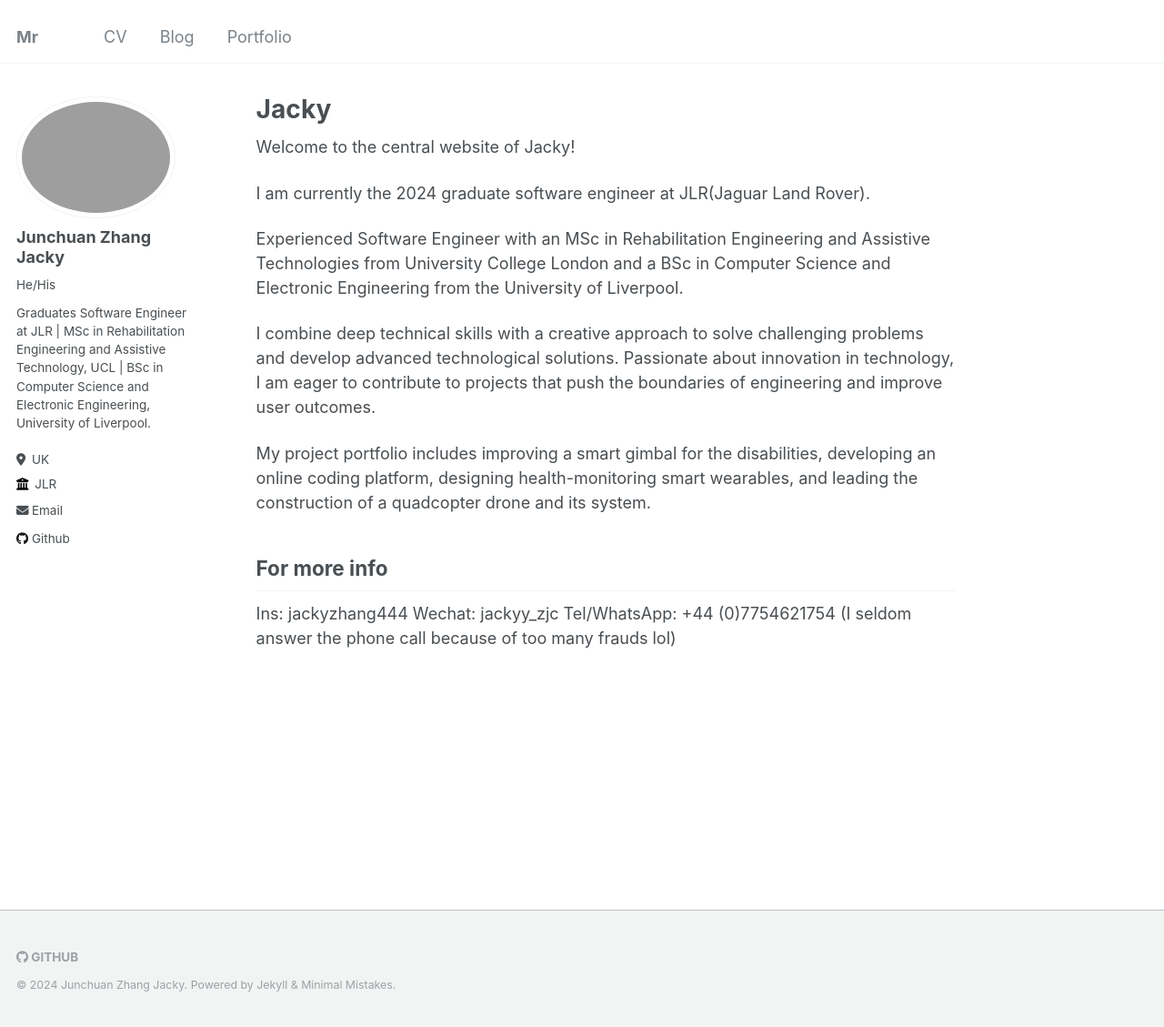
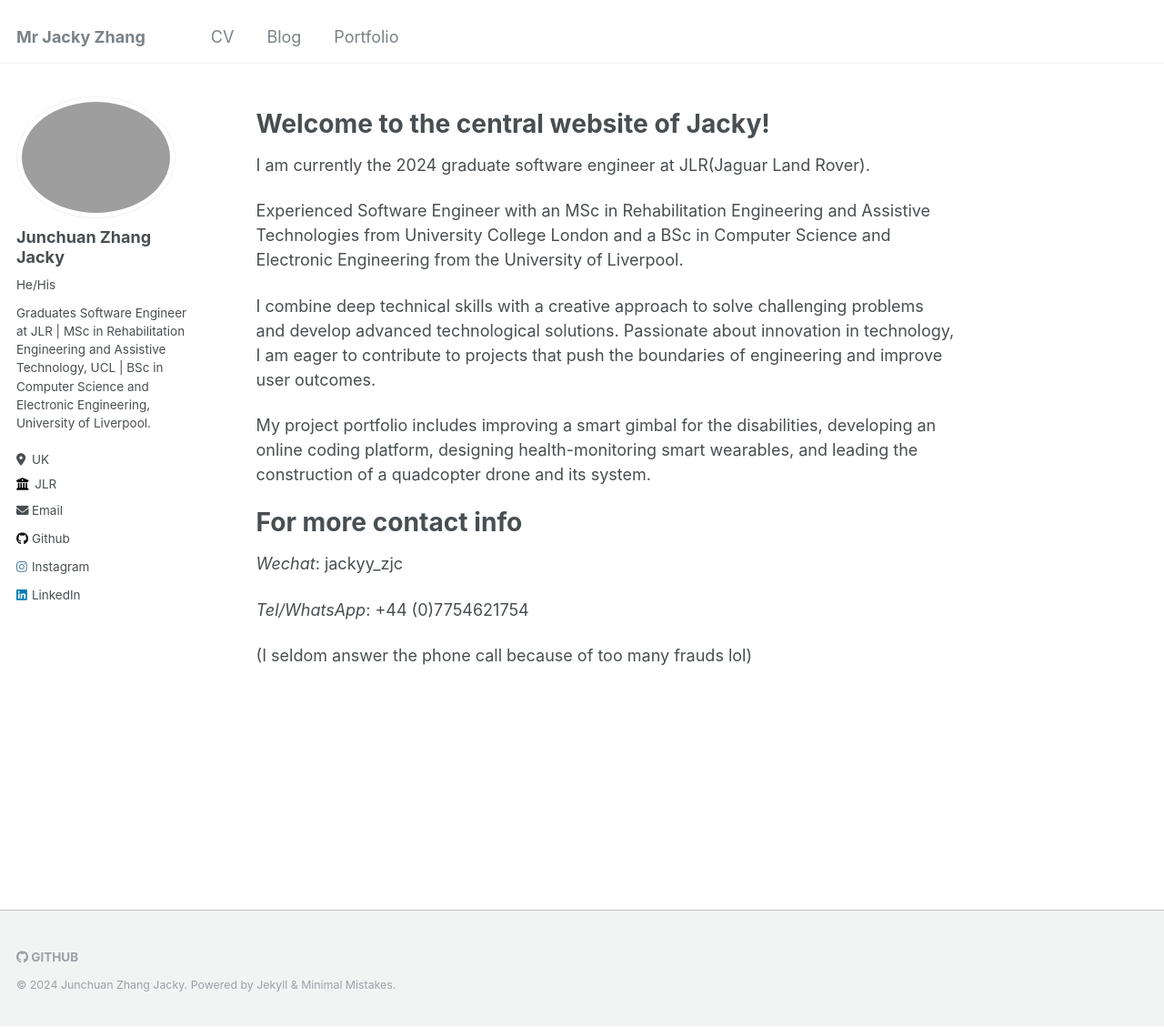
Before and after one commit to JackyCaptainZhang/JackyCaptainZhang.github.io, a Jekyll site: the page built from _pages/about.md, in a window 1280 px wide and 1129 px high. Shown: the whole window at 91% size. Built offline with Jekyll 4.4.1, drawn with Linux system fonts in a browser that asks for light colours.

Commit message:
Add social media. Update the main page

```diff
--- a/_config.yml
+++ b/_config.yml
@@ -8,7 +8,7 @@
 
 # Basic Site Settings
 locale: "en-UK"
-title: "Mr"
+title: "Mr Jacky Zhang"
 title_separator: "-"
 name: &name "Junchuan Zhang Jacky"
 description: &description "personal description"
@@ -52,9 +52,9 @@ author:
   goodreads: # Username
   google_plus: # Username
   keybase: # Username
-  instagram: # Username
+  instagram: "jackyzhang444"
   lastfm: # Username
-  linkedin: # Username
+  linkedin: "junchuan-zhang-jacky-474aa722a"
   mastodon: # URL
   medium: # URL
   pinterest: # Username
--- a/_pages/about.md
+++ b/_pages/about.md
@@ -17,8 +17,10 @@ I combine deep technical skills with a creative approach to solve challenging pr
 
 My project portfolio includes improving a smart gimbal for the disabilities, developing an online coding platform, designing health-monitoring smart wearables, and leading the construction of a quadcopter drone and its system.
 
-## For more info
+# For more contact info
 
-Ins: jackyzhang444
-Wechat: jackyy_zjc
-Tel/WhatsApp: +44 (0)7754621754 (I seldom answer the phone call because of too many frauds lol)
+_Wechat_: jackyy_zjc
+
+_Tel/WhatsApp_: +44 (0)7754621754
+
+(I seldom answer the phone call because of too many frauds lol)
```
Also changed, not shown: other parts of _pages/about.md (+2 -2 lines).
